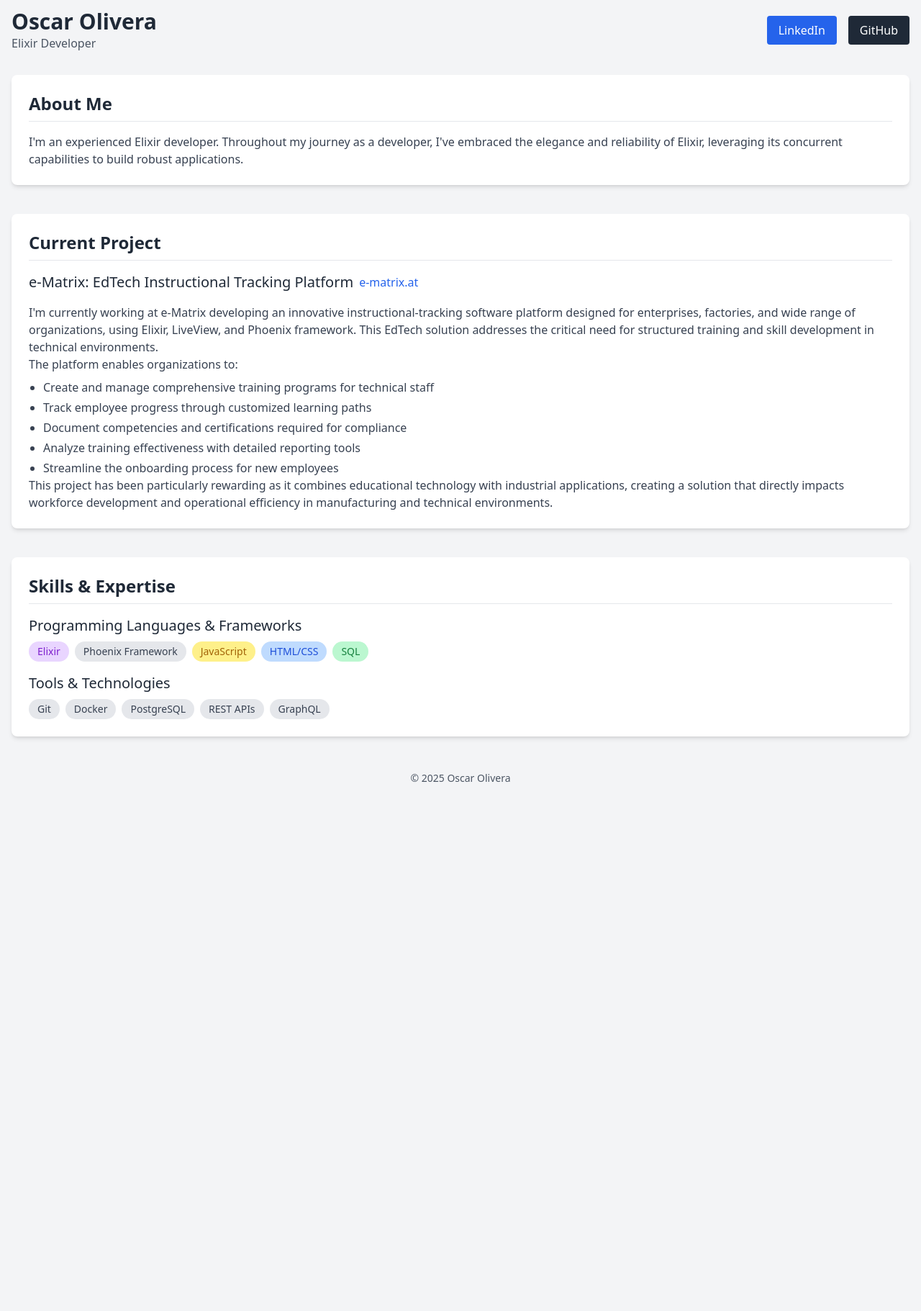
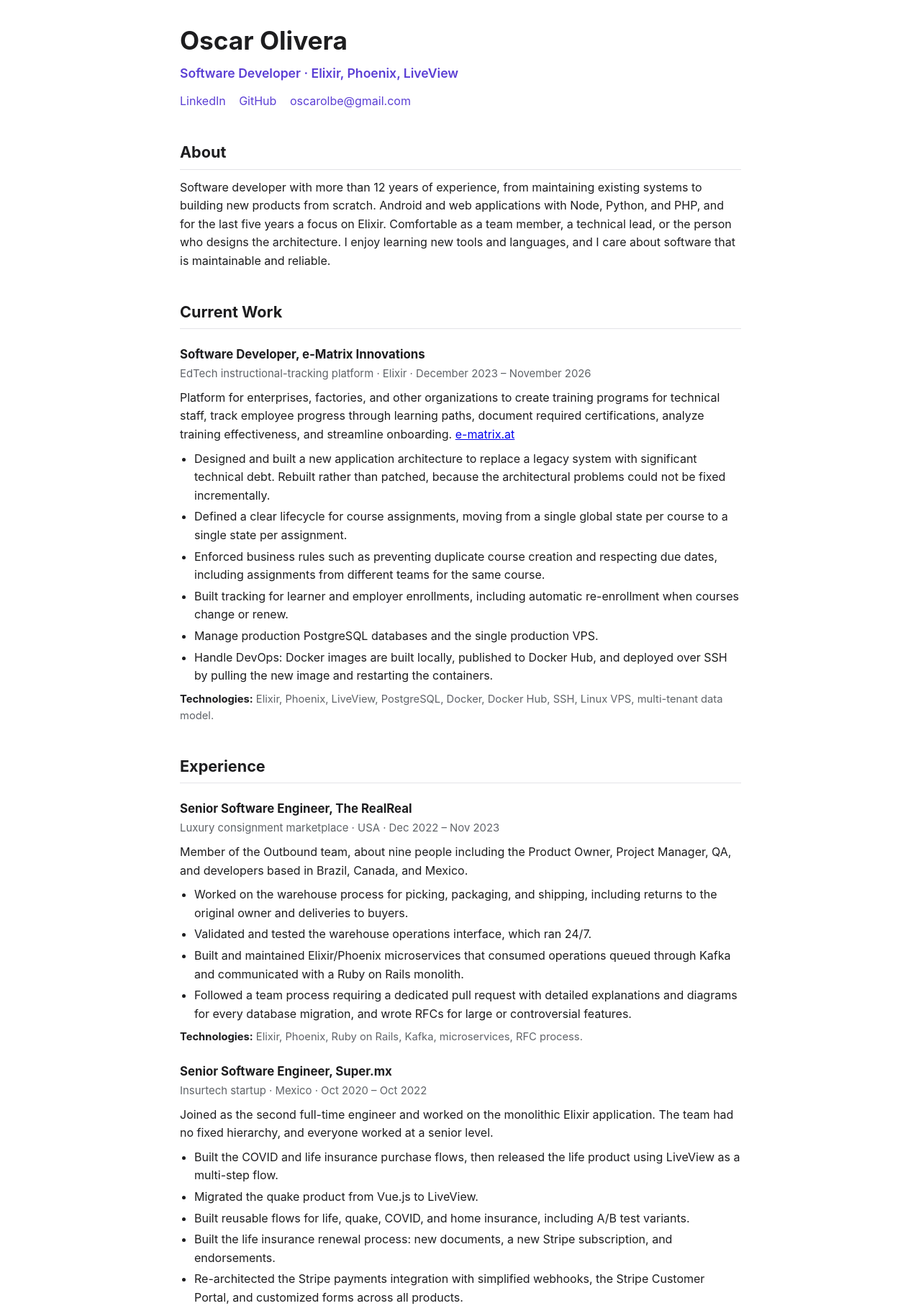
Before and after one commit to oscarolbe/oscarolbe.github.io, a plain HTML site: page index.html in a window 1280 px wide. Shown: the part 20-1841 px from the top of the page at 72% size. Before the commit the page ends 1143 px from the top, so only its background shows below. Drawn offline with nearby package versions, Linux system fonts and the light colour scheme.

Commit message:
feat: resume

```diff
--- a/index.html
+++ b/index.html
@@ -4,91 +4,254 @@
 <meta charset="UTF-8">
 <meta name="viewport" content="width=device-width, initial-scale=1.0">
 <title>Oscar Olivera - Developer Profile</title>
-    <script src="https://cdn.tailwindcss.com"></script>
+<style>
+  :root {
+    --bg: #ffffff;
+    --text: #1d1d1f;
+    --muted: #5f6368;
+    --accent: #5b3fd4;
+    --border: #e3e3e8;
+    --surface: #f6f6f9;
+    color-scheme: light;
+  }
+  @media (prefers-color-scheme: dark) {
+    :root:not([data-theme="light"]) {
+      --bg: #111114;
+      --text: #ececf1;
+      --muted: #a0a0ab;
+      --accent: #a792ff;
+      --border: #2a2a33;
+      --surface: #1a1a20;
+      color-scheme: dark;
+    }
+  }
+  :root[data-theme="dark"] {
+    --bg: #111114;
+    --text: #ececf1;
+    --muted: #a0a0ab;
+    --accent: #a792ff;
+    --border: #2a2a33;
+    --surface: #1a1a20;
+    color-scheme: dark;
+  }
+  * { box-sizing: border-box; }
+  html, body { margin: 0; padding: 0; background: var(--bg); color: var(--text); }
+  body {
+    font-family: -apple-system, BlinkMacSystemFont, "Segoe UI", Roboto, Helvetica, Arial, sans-serif;
+    line-height: 1.6;
+    font-size: 16px;
+  }
+  main { max-width: 820px; margin: 0 auto; padding: 48px 20px 64px; }
+  header h1 { font-size: 2.2rem; margin: 0 0 4px; }
+  .role { font-size: 1.1rem; color: var(--accent); margin: 0 0 12px; font-weight: 600; }
+  .links a, .inline-links a { color: var(--accent); text-decoration: none; margin-right: 14px; }
+  .links a:hover, .inline-links a:hover { text-decoration: underline; }
+  h2 {
+    font-size: 1.35rem;
+    margin: 40px 0 12px;
+    padding-bottom: 6px;
+    border-bottom: 1px solid var(--border);
+  }
+  h3 { font-size: 1.05rem; margin: 22px 0 2px; }
+  .meta { color: var(--muted); font-size: 0.93rem; margin: 0 0 8px; }
+  p { margin: 8px 0; }
+  ul { margin: 6px 0 6px 20px; padding: 0; }
+  li { margin: 4px 0; }
+  .tech {
+    font-size: 0.92rem;
+    color: var(--muted);
+    margin: 8px 0 0;
+  }
+  .tech strong { color: var(--text); }
+  .skills-grid {
+    display: grid;
+    grid-template-columns: repeat(auto-fit, minmax(220px, 1fr));
+    gap: 12px;
+    margin-top: 8px;
+  }
+  .card {
+    background: var(--surface);
+    border: 1px solid var(--border);
+    border-radius: 10px;
+    padding: 14px 16px;
+  }
+  .card h4 { margin: 0 0 6px; font-size: 0.95rem; }
+  .card p { margin: 0; font-size: 0.92rem; color: var(--muted); }
+  footer {
+    margin-top: 56px;
+    padding-top: 16px;
+    border-top: 1px solid var(--border);
+    color: var(--muted);
+    font-size: 0.88rem;
+  }
+  @media (max-width: 520px) {
+    header h1 { font-size: 1.7rem; }
+    main { padding: 32px 16px 48px; }
+  }
+</style>
 </head>
-<body class="bg-gray-100 font-sans">
-    <div class="container mx-auto px-4 py-8">
-        <header class="mb-8">
-            <div class="flex flex-col md:flex-row items-center justify-between">
-                <div class="mb-4 md:mb-0">
-                    <h1 class="text-3xl font-bold text-gray-800">Oscar Olivera</h1>
-                    <p class="text-gray-600">Elixir Developer</p>
-                </div>
-                <div class="flex space-x-4">
-                    <a href="https://www.linkedin.com/in/oscarolbe/" target="_blank" class="px-4 py-2 bg-blue-600 text-white rounded hover:bg-blue-700 transition">LinkedIn</a>
-                    <a href="https://github.com/oscarolbe" target="_blank" class="px-4 py-2 bg-gray-800 text-white rounded hover:bg-gray-900 transition">GitHub</a>
-                </div>
-            </div>
+<body>
+<main>
+
+<header>
+  <h1>Oscar Olivera</h1>
+  <p class="role">Software Developer · Elixir, Phoenix, LiveView</p>
+  <p class="links">
+    <a href="https://www.linkedin.com/in/oscarolbe/">LinkedIn</a>
+    <a href="https://github.com/oscarolbe">GitHub</a>
+    <a href="mailto:oscarolbe@gmail.com">oscarolbe@gmail.com</a>
+  </p>
 </header>
 
-        <main>
-            <section id="about" class="mb-10 bg-white p-6 rounded-lg shadow-md">
-                <h2 class="text-2xl font-semibold mb-4 text-gray-800 border-b pb-2">About Me</h2>
-                <div class="text-gray-700 space-y-4">
-                    <p>
-                        I'm an experienced Elixir developer. Throughout my journey as a developer, I've embraced the elegance and reliability of Elixir, leveraging its concurrent capabilities to build robust applications.
-                    </p>
-                </div>
+<section>
+  <h2>About</h2>
+  <p>Software developer with more than 12 years of experience, from maintaining existing systems to building new products from scratch. Android and web applications with Node, Python, and PHP, and for the last five years a focus on Elixir. Comfortable as a team member, a technical lead, or the person who designs the architecture. I enjoy learning new tools and languages, and I care about software that is maintainable and reliable.</p>
 </section>
 
-            <section id="current-project" class="mb-10 bg-white p-6 rounded-lg shadow-md">
-                <h2 class="text-2xl font-semibold mb-4 text-gray-800 border-b pb-2">Current Project</h2>
-                <div class="text-gray-700 space-y-4">
-                    <div class="flex items-center mb-2">
-                        <h3 class="text-xl font-medium text-gray-800">e-Matrix: EdTech Instructional Tracking Platform</h3>
-                        <a href="https://e-matrix.at" target="_blank" class="ml-2 text-blue-600 hover:text-blue-800">e-matrix.at</a>
+<section>
+  <h2>Current Work</h2>
+  <h3>Software Developer, e-Matrix Innovations</h3>
+  <p class="meta">EdTech instructional-tracking platform · Elixir · December 2023 – November 2026</p>
+  <p>Platform for enterprises, factories, and other organizations to create training programs for technical staff, track employee progress through learning paths, document required certifications, analyze training effectiveness, and streamline onboarding. <a href="https://e-matrix.at">e-matrix.at</a></p>
+  <ul>
+    <li>Designed and built a new application architecture to replace a legacy system with significant technical debt. Rebuilt rather than patched, because the architectural problems could not be fixed incrementally.</li>
+    <li>Defined a clear lifecycle for course assignments, moving from a single global state per course to a single state per assignment.</li>
+    <li>Enforced business rules such as preventing duplicate course creation and respecting due dates, including assignments from different teams for the same course.</li>
+    <li>Built tracking for learner and employer enrollments, including automatic re-enrollment when courses change or renew.</li>
+    <li>Manage production PostgreSQL databases and the single production VPS.</li>
+    <li>Handle DevOps: Docker images are built locally, published to Docker Hub, and deployed over SSH by pulling the new image and restarting the containers.</li>
+  </ul>
+  <p class="tech"><strong>Technologies:</strong> Elixir, Phoenix, LiveView, PostgreSQL, Docker, Docker Hub, SSH, Linux VPS, multi-tenant data model.</p>
+</section>
+
+<section>
+  <h2>Experience</h2>
+
+  <h3>Senior Software Engineer, The RealReal</h3>
+  <p class="meta">Luxury consignment marketplace · USA · Dec 2022 – Nov 2023</p>
+  <p>Member of the Outbound team, about nine people including the Product Owner, Project Manager, QA, and developers based in Brazil, Canada, and Mexico.</p>
+  <ul>
+    <li>Worked on the warehouse process for picking, packaging, and shipping, including returns to the original owner and deliveries to buyers.</li>
+    <li>Validated and tested the warehouse operations interface, which ran 24/7.</li>
+    <li>Built and maintained Elixir/Phoenix microservices that consumed operations queued through Kafka and communicated with a Ruby on Rails monolith.</li>
+    <li>Followed a team process requiring a dedicated pull request with detailed explanations and diagrams for every database migration, and wrote RFCs for large or controversial features.</li>
+  </ul>
+  <p class="tech"><strong>Technologies:</strong> Elixir, Phoenix, Ruby on Rails, Kafka, microservices, RFC process.</p>
+
+  <h3>Senior Software Engineer, Super.mx</h3>
+  <p class="meta">Insurtech startup · Mexico · Oct 2020 – Oct 2022</p>
+  <p>Joined as the second full-time engineer and worked on the monolithic Elixir application. The team had no fixed hierarchy, and everyone worked at a senior level.</p>
+  <ul>
+    <li>Built the COVID and life insurance purchase flows, then released the life product using LiveView as a multi-step flow.</li>
+    <li>Migrated the quake product from Vue.js to LiveView.</li>
+    <li>Built reusable flows for life, quake, COVID, and home insurance, including A/B test variants.</li>
+    <li>Built the life insurance renewal process: new documents, a new Stripe subscription, and endorsements.</li>
+    <li>Re-architected the Stripe payments integration with simplified webhooks, the Stripe Customer Portal, and customized forms across all products.</li>
+    <li>Improved security by hashing sensitive values and adding magic-link login.</li>
+    <li>Added identity verification with Metamap and mapping with Leaflet and the Google Maps API through Phoenix hooks.</li>
+    <li>Generated and manipulated PDFs with wkhtmltopdf and PDFtk.</li>
+  </ul>
+  <p class="tech"><strong>Technologies:</strong> Elixir, Phoenix, LiveView, JavaScript hooks, Alpine.js, Tailwind CSS, Stripe, Metamap, Leaflet, Google Maps API, wkhtmltopdf, PDFtk.</p>
+
+  <h3>Senior Lead, Resuelve</h3>
+  <p class="meta">Credit-repair platform · Mexico, Colombia, Spain, Italy · Feb 2017 – Oct 2020</p>
+  <p>Worked on a team that chose Elixir for most projects built from scratch.</p>
+  <ul>
+    <li>Automated the subscription process: a savings account, PDF contracts, and an internal system for validating identity documents.</li>
+    <li>Built an integration with a CRM using the WhatsApp API, running local proxy containers that connected to a MySQL service on Google Cloud.</li>
+    <li>Built experimental projects, including an employee management system (attendance, permissions, surveys, payroll) and a football prediction pool as an Ethereum smart contract.</li>
+    <li>Led a team building a WebRTC/SIP client, managing issue delegation, stakeholder collaboration, and PR review.</li>
+    <li>Contributed open-source Elixir libraries: <a href="https://github.com/resuelve/wax">wax</a> and <a href="https://github.com/resuelve/rfc_facil">rfc_facil</a>.</li>
+  </ul>
+  <p class="tech"><strong>Technologies:</strong> Elixir, Phoenix, React, Redux, WhatsApp Business API, WebRTC/SIP client (SIP.js) with an Elixir backend, MySQL, Google Cloud, Docker, Solidity, Ethereum, Santander Bank payment integration.</p>
+
+  <h3>Technical Lead, Global Hitss</h3>
+  <p class="meta">Clarovideo streaming platform · Latin America · Jun 2015 – Feb 2017</p>
+  <ul>
+    <li>Led the redesign and maintenance of the Clarovideo streaming app for Android mobile and set-top boxes.</li>
+    <li>Led the redesign that changed the interface and improved performance, including replacing ListView with RecyclerView and prefetching API requests based on user focus.</li>
+    <li>Upgraded the mobile player to support DASH alongside HLS.</li>
+    <li>Involved in ClaroMúsica web player events using React/Redux.</li>
+    <li>Managed six developers by delegating tickets and providing technical guidance.</li>
+  </ul>
+  <p class="tech"><strong>Technologies:</strong> Android (Java), PHP, React, Redux, RecyclerView, DASH, HLS.</p>
+
+  <h3>Earlier Roles</h3>
+  <ul>
+    <li><strong>Master Developer, Linio México</strong> · Apr 2014 – Jun 2015</li>
+    <li><strong>Developer, Inbursa</strong> · Nov 2013 – Apr 2014</li>
+    <li><strong>Analyst, Hildebrando</strong> · Mar 2013 – Nov 2013</li>
+    <li><strong>Internship, CTIN, Grupo Carso</strong> · Mar 2012 – Mar 2013</li>
+  </ul>
+</section>
+
+<section>
+  <h2>Projects</h2>
+  <div class="skills-grid">
+    <div class="card">
+      <h4>Alquilame.io</h4>
+      <p>Founder and CEO of a SaaS platform powering rental businesses for vehicles and event equipment across Latin America.</p>
     </div>
-                    <div class="prose max-w-none">
-                        <p>
-                            I'm currently working at e-Matrix developing an innovative instructional-tracking software platform designed for enterprises, factories, and wide range of organizations, using Elixir, LiveView, and Phoenix framework. This EdTech solution addresses the critical need for structured training and skill development in technical environments.
-                        </p>
-                        <p>
-                            The platform enables organizations to:
-                        </p>
-                        <ul class="list-disc pl-5 space-y-1 mt-2">
-                            <li>Create and manage comprehensive training programs for technical staff</li>
-                            <li>Track employee progress through customized learning paths</li>
-                            <li>Document competencies and certifications required for compliance</li>
-                            <li>Analyze training effectiveness with detailed reporting tools</li>
-                            <li>Streamline the onboarding process for new employees</li>
-                        </ul>
-                        <p>
-                            This project has been particularly rewarding as it combines educational technology with industrial applications, creating a solution that directly impacts workforce development and operational efficiency in manufacturing and technical environments.
-                        </p>
+    <div class="card">
+      <h4>TypingSnail</h4>
+      <p>Open-source typing game that helps children learn to type. <a href="https://github.com/oscarolbe/typingsnail">GitHub</a></p>
+    </div>
+    <div class="card">
+      <h4>Modebo</h4>
+      <p>Metrics dashboard showing data from sensors in homes and industry, used to improve efficiency. Android application built in Java.</p>
+    </div>
+    <div class="card">
+      <h4>WifiFinder</h4>
+      <p>Map of free Telmex Wi-Fi hotspots across Mexico.</p>
     </div>
   </div>
 </section>
 
-            <section id="skills" class="mb-10 bg-white p-6 rounded-lg shadow-md">
-                <h2 class="text-2xl font-semibold mb-4 text-gray-800 border-b pb-2">Skills & Expertise</h2>
-                <div class="space-y-4">
-                    <div>
-                        <h3 class="text-xl font-medium text-gray-800 mb-2">Programming Languages & Frameworks</h3>
-                        <div class="flex flex-wrap gap-2">
-                            <span class="px-3 py-1 bg-purple-200 text-purple-700 rounded-full text-sm">Elixir</span>
-                            <span class="px-3 py-1 bg-gray-200 text-gray-700 rounded-full text-sm">Phoenix Framework</span>
-                            <span class="px-3 py-1 bg-yellow-200 text-yellow-700 rounded-full text-sm">JavaScript</span>
-                            <span class="px-3 py-1 bg-blue-200 text-blue-700 rounded-full text-sm">HTML/CSS</span>
-                            <span class="px-3 py-1 bg-green-200 text-green-700 rounded-full text-sm">SQL</span>
+<section>
+  <h2>Education</h2>
+  <ul>
+    <li><strong>Master's in Data Science</strong>, Universidad del Valle de México (UVM), September 2023</li>
+    <li><strong>Engineering in Communications and Electronics</strong>, Instituto Politécnico Nacional (IPN), ESIME Zacatenco, 2009–2013</li>
+  </ul>
+</section>
+
+<section>
+  <h2>Skills</h2>
+  <div class="skills-grid">
+    <div class="card">
+      <h4>Languages &amp; Frameworks</h4>
+      <p>Elixir, Phoenix, LiveView, JavaScript, React, Redux, PHP, Python, Java (Android), HTML/CSS, SQL</p>
     </div>
-                    </div>
-                    <div>
-                        <h3 class="text-xl font-medium text-gray-800 mb-2">Tools & Technologies</h3>
-                        <div class="flex flex-wrap gap-2">
-                            <span class="px-3 py-1 bg-gray-200 text-gray-700 rounded-full text-sm">Git</span>
-                            <span class="px-3 py-1 bg-gray-200 text-gray-700 rounded-full text-sm">Docker</span>
-                            <span class="px-3 py-1 bg-gray-200 text-gray-700 rounded-full text-sm">PostgreSQL</span>
-                            <span class="px-3 py-1 bg-gray-200 text-gray-700 rounded-full text-sm">REST APIs</span>
-                            <span class="px-3 py-1 bg-gray-200 text-gray-700 rounded-full text-sm">GraphQL</span>
-                        </div>
+    <div class="card">
+      <h4>Tools &amp; Platforms</h4>
+      <p>Docker, Git, GitHub Actions, PostgreSQL, MySQL, REST APIs, GraphQL, Kafka, Claude, OpenCode</p>
     </div>
   </div>
 </section>
+
+<section>
+  <h2>Conferences</h2>
+  <ul>
+    <li>Elixir Conf Aurora, 2019</li>
+    <li>Code BEAM Europe, Berlin, 2024</li>
+    <li>Elixir Conf EU, Kraków, Poland, 2025</li>
+  </ul>
+</section>
+
+<section>
+  <h2>Languages</h2>
+  <p>Spanish: native · English: B2 · German: A2</p>
+</section>
+
+<section>
+  <h2>Interests</h2>
+  <p>Exercise, reading with my children, and watching films in English and other languages.</p>
+</section>
+
+<footer>
+  © 2026 Oscar Olivera
+</footer>
+
 </main>
-
-        <footer class="mt-12 text-center text-gray-600 text-sm">
-            <p>&copy; 2025 Oscar Olivera</p>
-        </footer>
-    </div>
 </body>
 </html>
```
Lines whose indentation alone changed are shown as unchanged.
